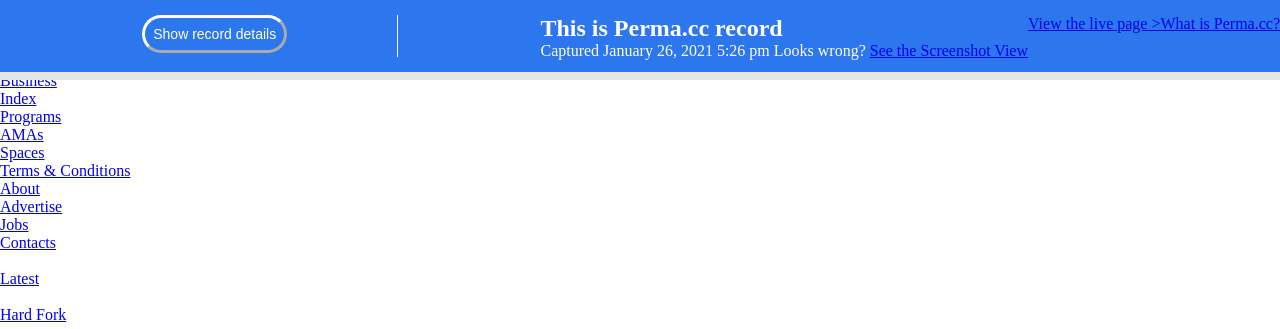
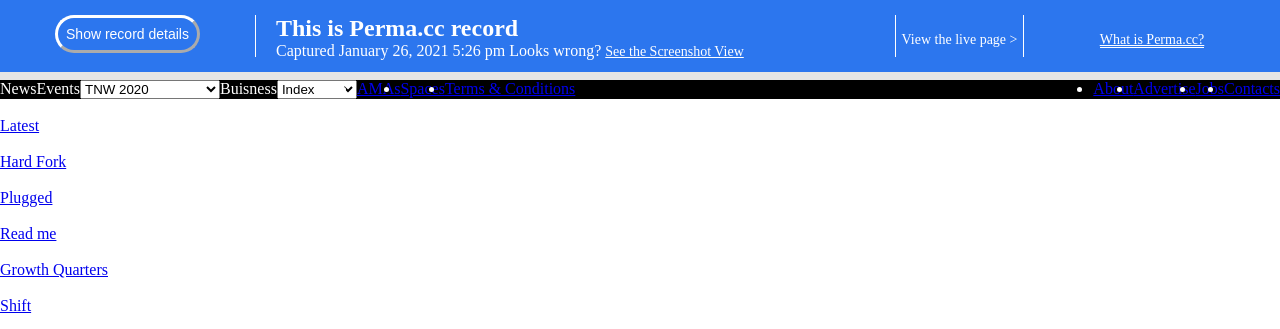
Before and after one commit to Stephanie041996/week2Milestone1, a plain HTML site: page index.html in a window 1280 px wide. Shown: the top 329 px of the page. Drawn offline with Linux system fonts and the light colour scheme.

Commit message:
styled the second nav bar and arranged its content

```diff
--- a/index.html
+++ b/index.html
@@ -4,19 +4,18 @@
     <meta charset="UTF-8">
     <meta http-equiv="X-UA-Compatible" content="IE=edge">
     <meta name="viewport" content="width=device-width, initial-scale=1.0">
+    <title>Project2Milestone1</title>
     <link rel="stylesheet" href="./style.css">
-
-    <title>Project2Milestone1</title>
 </head>
 <body>
     <div class="nav1">
         <div class="button">
             <input type="submit" value="Show record details"/>
+        </div>
 
-        </div>
         <div class="title">
        <h2>This is Perma.cc record</h2>
-       <p class="p-title">Captured January 26, 2021 5:26 pm Looks wrong? <a href = "https://perma.cc/M5ZV-Q2D6?type=image">See the Screenshot View</a></p>
+       <p class="p-title">Captured January 26, 2021 5:26 pm Looks wrong? <a href = "https://perma.cc/M5ZV-Q2D6?type=image"> See the Screenshot View</a></p>
        </div>
         <div class="view">
             <a href ="https://thenextweb.com/">View the live page ></a>
@@ -30,34 +29,36 @@
         </div>
 
         <div class="nav2">
-            <ul class="news">
-                <li><a href="#">News</a>
+            <div class="nav2-menu">
+                <p class="list">News</p>
 
-                </li>
-                <li><a href="#">Events</a>
-                   <ul>
-                       <li><a href="#">TNW 2020</a></li>
-                       <li><a href="#">Couch Conferences</a></li>
-                   </ul>
-                </li>
+                <label for="events">Events</label>
+                <select name="events" id="events">
+                <option value="TNW 2020">TNW 2020</option>
+                <option value="Couch Conferences">Couch Conferences</option>
+                </select>
 
-               <li><a href="#">Business</a>
-                   <ul>
-                       <li><a href="#">Index</a></li>
-                       <li><a href="#">Programs</a></li>
-                   </ul>
-               </li>
-                <li><a href="#">AMAs</a></li>
-                <li><a href="#">Spaces</a></li>
-                <li><a href="#">Terms & Conditions</a></li>
+                <label for="business">Buisness</label>
+                <select name="buisness" id="buisness">
+                <option value="Index">Index</option>
+                <option value="Programs">Programs</option>
+                </select>
 
-            </ul>
+
+                <ul>
+                    <li><a href="#">AMAs</a></li>
+                    <li><a href="#">Spaces</a></li>
+                    <li><a href="#">Terms & Conditions</a></li>
+                </ul>
+            </div>
+
             <ul class="about">
                 <li><a href="#">About</a></li>
                 <li><a href="#">Advertise</a></li>
                 <li><a href="#">Jobs</a></li>
                 <li><a href="#">Contacts</a></li>
             </ul>
+
         </div>
         <div class="nav3">
             <ul class="latest">
--- a/style.css
+++ b/style.css
@@ -10,20 +10,20 @@
     justify-content: space-around;
     background-color: rgb(44,118,238);
     color: white;
-    position: fixed;
     width: 100%;
     height: 80px;
     padding-top: 15px;
     padding-bottom: 15px;
     border-bottom: 8px solid #e5e5e5;
+    text-align: center;
 }
 .button{
     border-right: 1px solid white;
     width: 20%;
     margin: 0 auto;
     height: 100%;
+}
 
-}
 .button input{
     padding:8px;
     color:white;
@@ -35,5 +35,69 @@ height: 100%;
     border-top-right-radius: 40px;
     border-bottom-left-radius: 40px;
     border-top-left-radius: 40px;
+}
 
+.title {
+    width: 50%;
+    text-align: left;
+    padding-bottom: 10px;
+    border-right: 1px solid white;
+    padding-left: 20px;
 }
+
+p.title {
+    font-size: 24px;
+}
+
+.p-title a {
+    color: white;
+    font-size: 14px;
+}
+
+.view {
+    width: 10%;
+    border-right: 1px solid white;
+    margin: 0 auto;
+    padding-top: 15px;
+}
+
+.view a {
+    color: white;
+    font-size: 14px;
+    text-decoration: none;
+}
+
+.link {
+    width: 20%;
+    padding-top: 15px;
+}
+
+.link a {
+    color: white;
+    font-size: 14px;
+    border-bottom: 1px solid white;
+}
+
+.nav2 {
+    background-color: black;
+    display: flex;
+    justify-content: space-between;
+    color: white;
+}
+
+.nav2-menu {
+    display: flex;
+    flex-direction: row;
+    justify-content: flex-start;
+}
+
+.nav2 ul {
+    display: flex;
+    flex-direction: row;
+    justify-content: flex-start;
+}
+
+ul.about {
+    display: flex;
+    flex-direction: row;
+}
```
Lines whose indentation alone changed are shown as unchanged.
